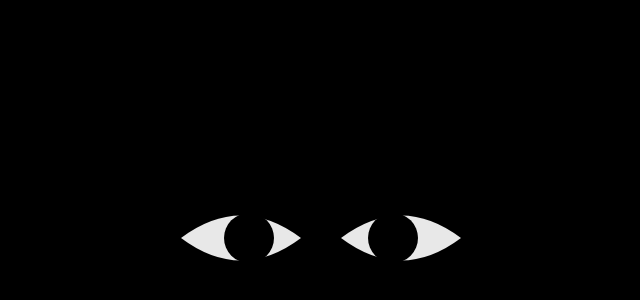
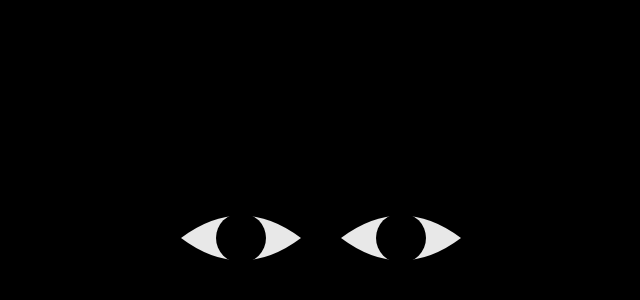
Before and after one commit to artis101/eyes, a plain HTML site: page index.html in a window 1280 px wide. Shown: the part 162-462 px from the top of the page, without its empty margins (319-959 px from the left). Drawn offline with Linux system fonts and the light colour scheme.

Commit message:
almost perfect

```diff
--- a/index.html
+++ b/index.html
@@ -49,17 +49,30 @@
         mouseY = e.clientY;
       });
 
-      function drawEye(centerX, centerY) {
-        // Calculate angle from eye center to mouse
+      function drawEye(centerX, centerY, screenCenterX, screenCenterY) {
+        // Calculate angle from screen center to mouse (for dead zone)
+        const dxFromCenter = mouseX - screenCenterX;
+        const dyFromCenter = mouseY - screenCenterY;
+        const distanceFromCenter = Math.sqrt(dxFromCenter * dxFromCenter + dyFromCenter * dyFromCenter);
+
+        // Calculate angle from individual eye to mouse (for pupil direction)
         const dx = mouseX - centerX;
         const dy = mouseY - centerY;
         const angle = Math.atan2(dy, dx);
 
-        // Calculate pupil position (constrained within eye)
+        // Dead zone threshold - if mouse is too close to center, keep pupils centered
+        const deadZoneRadius = 100;
         const maxOffset = 15;
-        const distance = Math.min(Math.sqrt(dx * dx + dy * dy) / 10, maxOffset);
-        const pupilX = centerX + Math.cos(angle) * distance;
-        const pupilY = centerY + Math.sin(angle) * distance;
+
+        let pupilX = centerX;
+        let pupilY = centerY;
+
+        if (distanceFromCenter > deadZoneRadius) {
+          // Only move pupils if mouse is outside dead zone
+          const adjustedDistance = Math.min((distanceFromCenter - deadZoneRadius) / 20, maxOffset);
+          pupilX = centerX + Math.cos(angle) * adjustedDistance;
+          pupilY = centerY + Math.sin(angle) * adjustedDistance;
+        }
 
         // Draw eyeball (white part) with sharp wedge shape
         ctx.save();
@@ -102,8 +115,8 @@
         const centerX = canvas.width / 2;
         const centerY = canvas.height / 2;
 
-        drawEye(centerX - eyeSpacing, centerY);
-        drawEye(centerX + eyeSpacing, centerY);
+        drawEye(centerX - eyeSpacing, centerY, centerX, centerY);
+        drawEye(centerX + eyeSpacing, centerY, centerX, centerY);
 
         requestAnimationFrame(animate);
       }
```
